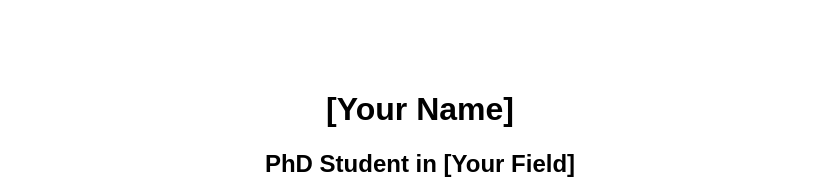
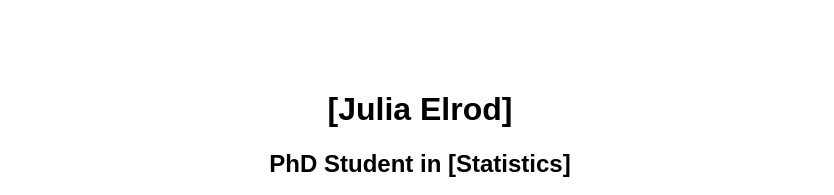
Before and after one commit to jkelrod97/jkelrod97.github.io, a plain HTML site: page index.html in a window 1280 px wide. Shown: the top 195 px of the page, without its empty margins (220-1054 px from the left). Drawn offline with Linux system fonts and the light colour scheme.

Commit message:
Added name & field

```diff
--- a/index.html
+++ b/index.html
@@ -3,7 +3,7 @@
 <head>
     <meta charset="UTF-8">
     <meta name="viewport" content="width=device-width, initial-scale=1.0">
-    <title>PhD Student - [Your Name]</title>
+    <title>PhD Student - [Julia Elrod]</title>
     <style>
         body {
             font-family: Arial, sans-serif;
@@ -24,8 +24,8 @@
 </head>
 <body>
     <div class="container">
-        <h1>[Your Name]</h1>
-        <h2>PhD Student in [Your Field]</h2>
+        <h1>[Julia Elrod]</h1>
+        <h2>PhD Student in [Statistics]</h2>
         <img src="profile.jpg" alt="Your Photo">
         <p>Welcome to my personal website. I am a PhD student at [Your University], researching [Your Research Topic].</p>
         <h3>About Me</h3>
```
